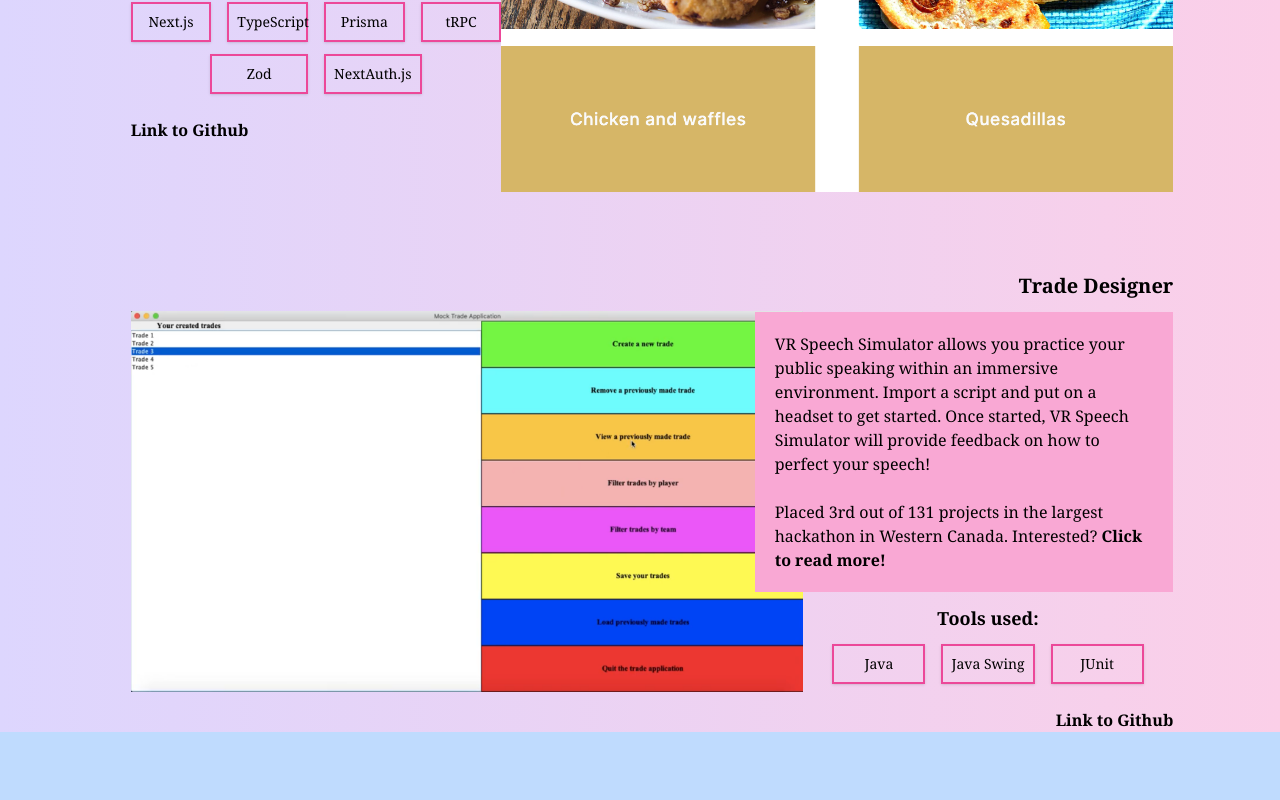
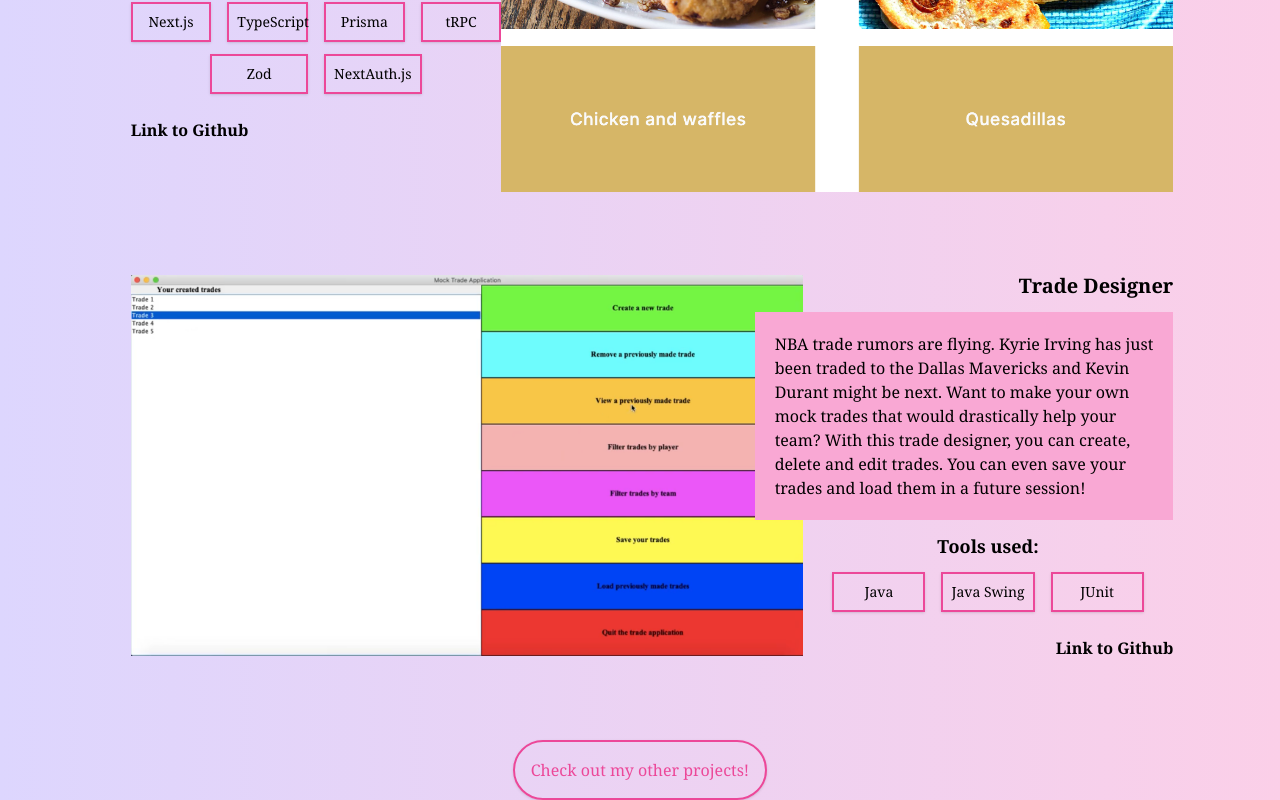
Before and after one commit to tfu2003/website, a React (Create React App) app: page / in a window 1280 px wide. Shown: the part 1966-2766 px from the top of the page. Before the commit the page ends 2698 px from the top, so only its background shows below. Built offline with nearby package versions, Linux system fonts and the light colour scheme.

Commit message:
changed content for trade designer

```diff
--- a/src/components/header.js
+++ b/src/components/header.js
@@ -9,11 +9,11 @@ function Header() {
   return (
     <div
       style={{
-        zIndex: "1",
+        zIndex: "20",
       }}
       className={`sticky ${
         scrollDirection === "down" ? "-top-24" : "top-0"
-      } h-24 bg-blue-200 transition-all duration-500 z-100`}
+      } h-24 bg-blue-200 transition-all duration-500`}
     >
       <div className="flex justify-between">
         <div className="font-bold font-sans text-lg grid content-center h-24">
--- a/src/components/projects.js
+++ b/src/components/projects.js
@@ -1,6 +1,6 @@
 import Speech from "./images/speech-simulator.png";
 import Reci from "./images/reci-one.png";
-import Trade from "./images/trade-designer.png"
+import Trade from "./images/trade-designer.png";
 
 function Projects() {
   return (
@@ -22,8 +22,8 @@ function Projects() {
               provide feedback on how to perfect your speech!
               <br />
               <br />
-                Placed 3rd out of 131 projects in the largest hackathon in
-                Western Canada. Interested?&nbsp;
+              Placed 3rd out of 131 projects in the largest hackathon in Western
+              Canada. Interested?&nbsp;
               <a
                 href="https://devpost.com/software/vr-speech-simulator"
                 target="_blank"
@@ -111,9 +111,7 @@ function Projects() {
             </p>
           </div>
           <div className="flex flex-col items-center pt-3 pr-12">
-            <div className="text-lg font-bold">
-              Tools used:
-            </div>
+            <div className="text-lg font-bold">Tools used:</div>
             <div className="grid grid-cols-4 gap-4 text-sm pt-3">
               <a
                 href="https://nextjs.org/docs"
@@ -186,27 +184,10 @@ function Projects() {
       <div className="flex items-center pt-20 pl-6 -space-x-12 w-5/6">
         <img src={Trade} alt="speech" className="max-w-2xl" />
         <div className="flex flex-col">
-            <h1 className="text-xl font-bold text-end">
-              Trade Designer
-            </h1>
+          <h1 className="text-xl font-bold text-end">Trade Designer</h1>
           <div className="pt-3">
             <p className="text-base bg-pink-300 p-5">
-                VR Speech Simulator allows you practice your public speaking
-                within an immersive environment. Import a script and put on a
-                headset to get started. Once started, VR Speech Simulator will
-                provide feedback on how to perfect your speech!
-                <br />
-                <br />
-                Placed 3rd out of 131 projects in the largest hackathon in
-                Western Canada. Interested?&nbsp;
-                <a
-                  href="https://devpost.com/software/vr-speech-simulator"
-                  target="_blank"
-                  rel="noreferrer"
-                  className="font-bold"
-                >
-                  Click to read more!
-                </a>
+              NBA trade rumors are flying. Kyrie Irving has just been traded to the Dallas Mavericks and Kevin Durant might be next. Want to make your own mock trades that would drastically help your team? With this trade designer, you can create, delete and edit trades. You can even save your trades and load them in a future session!
             </p>
           </div>
           <div className="flex flex-col items-center pt-3 pl-12">
@@ -240,7 +221,7 @@ function Projects() {
           </div>
           <div className="pt-6 text-end">
             <a
-              href="https://github.com/marcusgchan/speech-simulator"
+              href="https://github.com/tfu2003/trade-application"
               target="_blank"
               rel="noreferrer"
               className="font-bold"
@@ -250,6 +231,11 @@ function Projects() {
           </div>
         </div>
       </div>
+      <div className="pt-20">
+      <button className="border-2 border-pink-500 rounded-full text-pink-500 shadow hover:shadow-md hover:shadow-pink-500 hover:opacity-50 p-4 transition duration-450">
+        Check out my other projects!
+      </button>
+      </div>
     </div>
   );
 }
```
Lines whose indentation alone changed are shown as unchanged.
